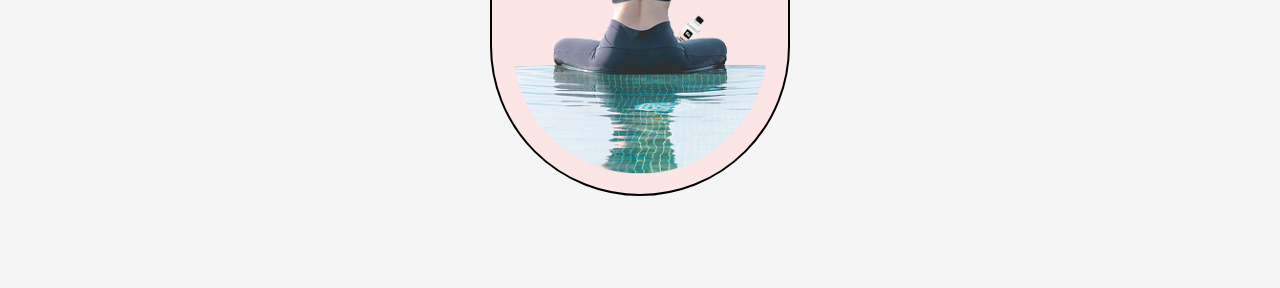
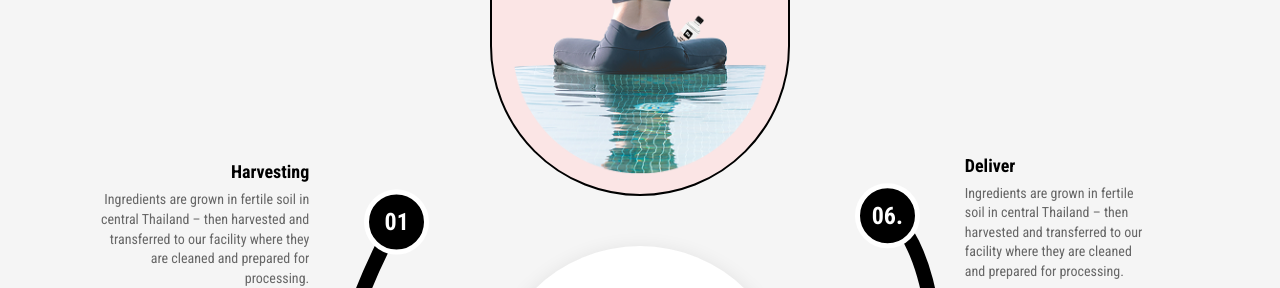
Before and after one commit to thllywellyn/dev-test-14-02-25, a plain HTML site: page index.html in a window 1280 px wide. Shown: the part 512-800 px from the top of the page. Drawn offline with Linux system fonts and the light colour scheme.

Commit message:
SVG Position changes and css

```diff
--- a/index.html
+++ b/index.html
@@ -9,6 +9,7 @@
     <link rel="stylesheet" href="https://cdnjs.cloudflare.com/ajax/libs/font-awesome/6.4.0/css/all.min.css">
 </head>
 <body>
+    <div class="full-page-wrapper">
         <div class="container">
             <div class="left-rectangles">
                 <div class="rectangle">
@@ -67,7 +68,7 @@
 
         <div class="process-container">
             <svg class="process-path" viewBox="0 0 900 900">
-            <path id="connection-path" fill="none" stroke="#000" stroke-width="8"/>
+                <path id="connection-path" fill="none" stroke="#000" stroke-width="15"/>
             </svg>
             <div class="circle">
                 <h2 class="process-title">THE PROCESS</h2>
@@ -78,7 +79,8 @@
                 <div class="step-number">01</div>
                 <div class="step-content">
                     <h3>Harvesting</h3>
-                <p>Grown in fertile soil in Thailand</p>
+                    <p>Ingredients are grown in fertile soil in central Thailand – then harvested and transferred to our facility where they
+                    are cleaned and prepared for processing.</p>
                 </div>
             </div>
 
@@ -86,7 +88,8 @@
                 <div class="step-number">02.</div>
                 <div class="step-content">
                     <h3>Processing</h3>
-                <p>Ingredients are harvested and transferred...</p>
+                    <p>Ingredients are grown in fertile soil in central Thailand – then harvested and transferred to our facility where they
+                    are cleaned and prepared for processing.</p>
                 </div>
             </div>
 
@@ -94,7 +97,8 @@
                 <div class="step-number">03.</div>
                 <div class="step-content">
                     <h3>Bottling</h3>
-                <p>Products are bottled into PET #1 plastic...</p>
+                    <p>Ingredients are grown in fertile soil in central Thailand – then harvested and transferred to our facility where they
+                    are cleaned and prepared for processing.</p>
                 </div>
             </div>
 
@@ -102,7 +106,8 @@
                 <div class="step-number">04.</div>
                 <div class="step-content">
                     <h3>HPP</h3>
-                <p>Products go through a high-pressure process...</p>
+                    <p>Ingredients are grown in fertile soil in central Thailand – then harvested and transferred to our facility where they
+                    are cleaned and prepared for processing.</p>
                 </div>
             </div>
 
@@ -110,7 +115,8 @@
                 <div class="step-number">05.</div>
                 <div class="step-content">
                     <h3>Freeze</h3>
-                <p>The bottles are frozen solid...</p>
+                    <p>Ingredients are grown in fertile soil in central Thailand – then harvested and transferred to our facility where they
+                    are cleaned and prepared for processing.</p>
                 </div>
             </div>
 
@@ -118,11 +124,12 @@
                 <div class="step-number">06.</div>
                 <div class="step-content">
                     <h3>Deliver</h3>
-                <p>Products are distributed to partners...</p>
+                    <p>Ingredients are grown in fertile soil in central Thailand – then harvested and transferred to our facility where they
+                    are cleaned and prepared for processing.</p>
                 </div>
             </div>
         </div>
-
+    </div>
     <script src="script.js"></script>
 </body>
 </html>
--- a/script.js
+++ b/script.js
@@ -1,7 +1,7 @@
 document.addEventListener('DOMContentLoaded', function() {
     const steps = document.querySelectorAll('.step');
     const radius = 300;
-    const angles = [215, 175, -240, 50, 0, -40];
+    const angles = [215, 175, -240, 50, 1, -40];
     const points = [];
 
     if (window.innerWidth > 768) {
@@ -22,32 +22,48 @@ document.addEventListener('DOMContentLoaded', function() {
             const stepContent = step.querySelector('.step-content');
             const stepNumber = step.querySelector('.step-number');
 
-            // Adjust first 3 steps with better spacing
-            if (index < 3) {
-                stepContent.style.marginLeft = '0';
-                stepContent.style.marginRight = '30px';
-                stepContent.style.textAlign = 'right';
-                stepContent.style.order = '1';
-                stepNumber.style.order = '2';
-                step.style.transform = 'translate(-100%, -50%)';
-            } else {
+            // Basic content styling
             stepContent.style.marginLeft = '20px';
             stepContent.style.marginRight = '0';
             stepContent.style.textAlign = 'left';
             stepContent.style.order = '2';
             stepNumber.style.order = '1';
 
+            // Position adjustments for each step
             switch(index) {
+                case 0: // Step 1
+                    stepContent.style.marginLeft = '0';
+                    stepContent.style.marginRight = '30px';
+                    stepContent.style.textAlign = 'right';
+                    stepContent.style.order = '1';
+                    stepNumber.style.order = '2';
+                    step.style.transform = 'translate(-90%, -50%)';
+                    break;
+                case 1: // Step 2
+                    stepContent.style.marginLeft = '0';
+                    stepContent.style.marginRight = '30px';
+                    stepContent.style.textAlign = 'right';
+                    stepContent.style.order = '1';
+                    stepNumber.style.order = '2';
+                    step.style.transform = 'translate(-90%, -55%)';
+                    break;
+                case 2: // Step 3
+                    stepContent.style.marginLeft = '0';
+                    stepContent.style.marginRight = '30px';
+                    stepContent.style.textAlign = 'right';
+                    stepContent.style.order = '1';
+                    stepNumber.style.order = '2';
+                    step.style.transform = 'translate(-100%, -60%)';
+                    break;
                 case 3: // Step 4
-                        step.style.transform = 'translate(-10%, -60%)';
+                    step.style.transform = 'translate(-12%, -45%)';
                     break;
                 case 4: // Step 5
-                        step.style.transform = 'translate(-15%, -50%)';
+                    step.style.transform = 'translate(-12%, -50%)';
                     break;
                 case 5: // Step 6
-                        step.style.transform = 'translate(-15%, -40%)';
+                    step.style.transform = 'translate(-5%, -40%)';
                     break;
-                }
             }
         });
 
@@ -55,29 +71,49 @@ document.addEventListener('DOMContentLoaded', function() {
 
         const curveSettingsArray = [
             { // 1 to 2
-                curvature: 0.1,
+                curvature: 0.03,
                 verticalBias: 30,
-                horizontalBias: -50
+                horizontalBias: -60,
+                midpointOffset: 0,      // Controls how far the midpoint shifts
+                tensionX: 3,            // Adjusts curve tension horizontally
+                tensionY: 1,            // Adjusts curve tension vertically
+                smoothing: 1          // Controls how smooth the curve is
             },
             { // 2 to 3
-                curvature: 0.23,
-                verticalBias: 90,
-                horizontalBias: -100
+                curvature: 0.25,
+                verticalBias: 120,
+                horizontalBias: -120,
+                midpointOffset: 0,
+                tensionX: 1,
+                tensionY: 3,
+                smoothing: 1
             },
             { // 3 to 4
-                curvature: 0.1,
+                curvature: 0.3,
                 verticalBias: 100,
-                horizontalBias: 0
+                horizontalBias: 25,
+                midpointOffset: 0,
+                tensionX: 1,
+                tensionY: 0.1,
+                smoothing: 1
             },
             { // 4 to 5
                 curvature: 0.1,
                 verticalBias: 80,
-                horizontalBias: 50
+                horizontalBias: 40,
+                midpointOffset: 10,
+                tensionX: 1,
+                tensionY: 1,
+                smoothing: 1
             },
             { // 5 to 6
-                curvature: 0.35,
-                verticalBias: -80,
-                horizontalBias: 80
+                curvature: 0.3,
+                verticalBias: -90,
+                horizontalBias: 90,
+                midpointOffset: 0,
+                tensionX: 1,
+                tensionY: 0.5,
+                smoothing: 1
             }
         ];
 
@@ -85,17 +121,22 @@ document.addEventListener('DOMContentLoaded', function() {
             if (i === 0) return `M ${point.x},${point.y}`;
 
             const prevPoint = points[i - 1];
-            const midX = (prevPoint.x + point.x) / 2;
-            const midY = (prevPoint.y + point.y) / 2;
-
             const settings = curveSettingsArray[i - 1];
 
+            // Calculate midpoint with offset
+            const midX = (prevPoint.x + point.x) / 2 + settings.midpointOffset;
+            const midY = (prevPoint.y + point.y) / 2 + settings.midpointOffset;
+
+            // Apply tension and smoothing to control points
+            const dx = (point.x - prevPoint.x) * settings.smoothing;
+            const dy = (point.y - prevPoint.y) * settings.smoothing;
+
             const controlX = midX +
-                (point.y - prevPoint.y) * settings.curvature +
+                (point.y - prevPoint.y) * settings.curvature * settings.tensionX +
                 settings.horizontalBias;
 
             const controlY = midY -
-                (point.x - prevPoint.x) * settings.curvature +
+                (point.x - prevPoint.x) * settings.curvature * settings.tensionY +
                 settings.verticalBias;
 
             return `${acc} Q ${controlX},${controlY} ${point.x},${point.y}`;
--- a/style.css
+++ b/style.css
@@ -13,15 +13,24 @@ body {
     background-color: #f5f5f5;
 }
 
+.full-page-wrapper {
+    display: flex;
+    flex-direction: column;
+    align-items: center;
+    gap: 0;  /* Remove gap between children */
+}
+
 .container {
     display: flex;
     justify-content: center;
     align-items: center;
     gap: 40px;
     padding: 50px 20px;
+    padding-bottom: 0;     /* Remove bottom padding */
     max-width: 1200px;
-    margin: 0 auto;
-    margin-bottom: 100px;
+    margin: 0 auto;  /* Remove negative margin */
+    position: relative;
+    z-index: 2;  /* Keep container content above the process section */
 }
 
 .left-rectangles, .right-rectangles {
@@ -192,8 +201,9 @@ body {
     position: relative;
     width: 900px;
     height: 900px;
-    margin: 0 auto 100px;
+    margin: -250px auto 100px;  /* Increased negative top margin to move it up */
     padding: 20px;
+    z-index: 1;  /* Ensure it stays behind the content above */
 }
 
 
@@ -245,25 +255,25 @@ body {
     grid-template-columns: auto 1fr;
     align-items: center;
     gap: 15px;
-    min-width: 200px;
+    min-width: 300px;  /* Increased from 200px */
     z-index: 5;
 }
 
 .step-number {
     background: black;
     color: white;
-    width: 50px;
-    height: 50px;
+    width: 65px;          /* Increased from 50px */
+    height: 65px;         /* Increased from 50px */
     border-radius: 50%;
     display: flex;
     align-items: center;
     justify-content: center;
     font-weight: bold;
     margin: 0 auto 5px;
-    font-size: 20px;
+    font-size: 24px;      /* Increased from 20px */
     transition: transform 0.3s ease;
     z-index: 10;
-    border: 4px solid #fff;
+    border: 5px solid #fff;  /* Increased from 4px */
     position: relative;
 }
 
@@ -274,23 +284,26 @@ body {
 
 .step h3 {
     font-size: 18px;
-    margin-bottom: 5px;
+    margin-bottom: 8px;  /* Increased margin */
+    font-weight: 700;    /* Made bolder */
 }
 
 .step p {
     font-size: 14px;
     color: #666;
     margin: 0;
-    max-width: 150px;
+    line-height: 1.4;   /* Added line height */
+    max-width: 220px;   /* Added max-width to paragraph */
 }
 
 .step-content {
     text-align: left;
     z-index: 10;
     position: relative;
-    background: white;
-    padding: 5px;
+    background: transparent;  /* Changed from white to transparent */
+    padding: 10px;  /* Increased padding */
     border-radius: 4px;
+    max-width: 250px;  /* Added max-width */
 }
 
 .process-path {
@@ -304,6 +317,7 @@ body {
 
 #connection-path {
     stroke-linecap: round;
+    stroke-width: 15;  /* Increased from 8 */
 }
 
 @media (max-width: 768px) {
@@ -318,12 +332,12 @@ body {
     .process-container::before {
         content: '';
         position: absolute;
-        left: 17%;
+        left: 19%;
         transform: translateX(-50%);
-        top: 315px;
+        top: 345px;
         bottom: 50px;
         width: 10px;
-        height: 55%;
+        height: 66%;
         background: #000;
         z-index: 1;
     }
@@ -370,9 +384,10 @@ body {
         order: 1 !important;
         position: relative;
         z-index: 3;
-        width: 60px;
-        height: 60px;
-        border: 6px solid #f5f5f5;
+        width: 75px;          /* Increased from 60px */
+        height: 75px;         /* Increased from 60px */
+        border: 7px solid #f5f5f5;  /* Increased from 6px */
+        font-size: 26px;      /* Increased from 22px */
         margin-left: 20px;
         font-size: 22px;
         margin: 0;
```
Lines whose indentation alone changed are shown as unchanged.
